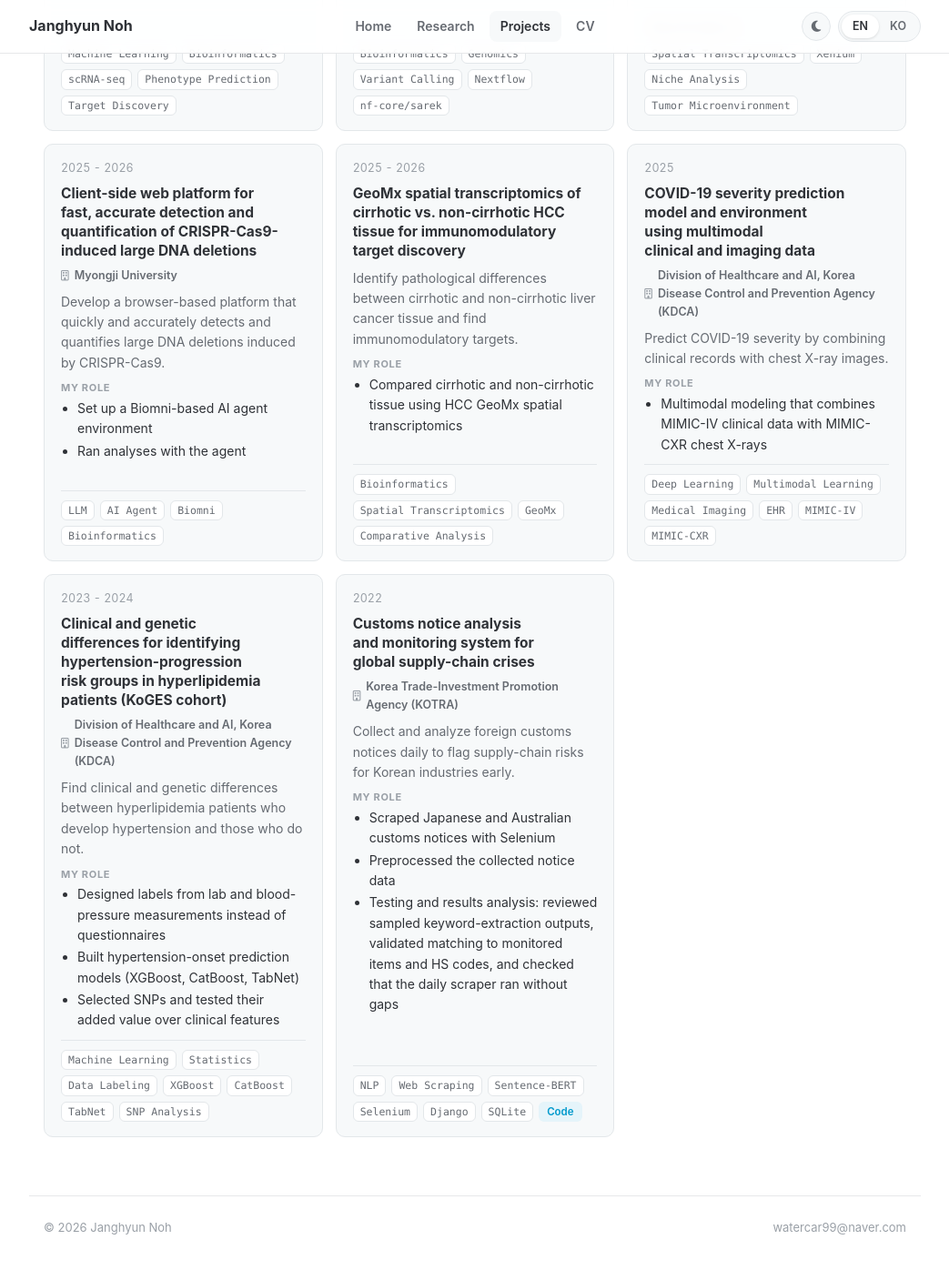
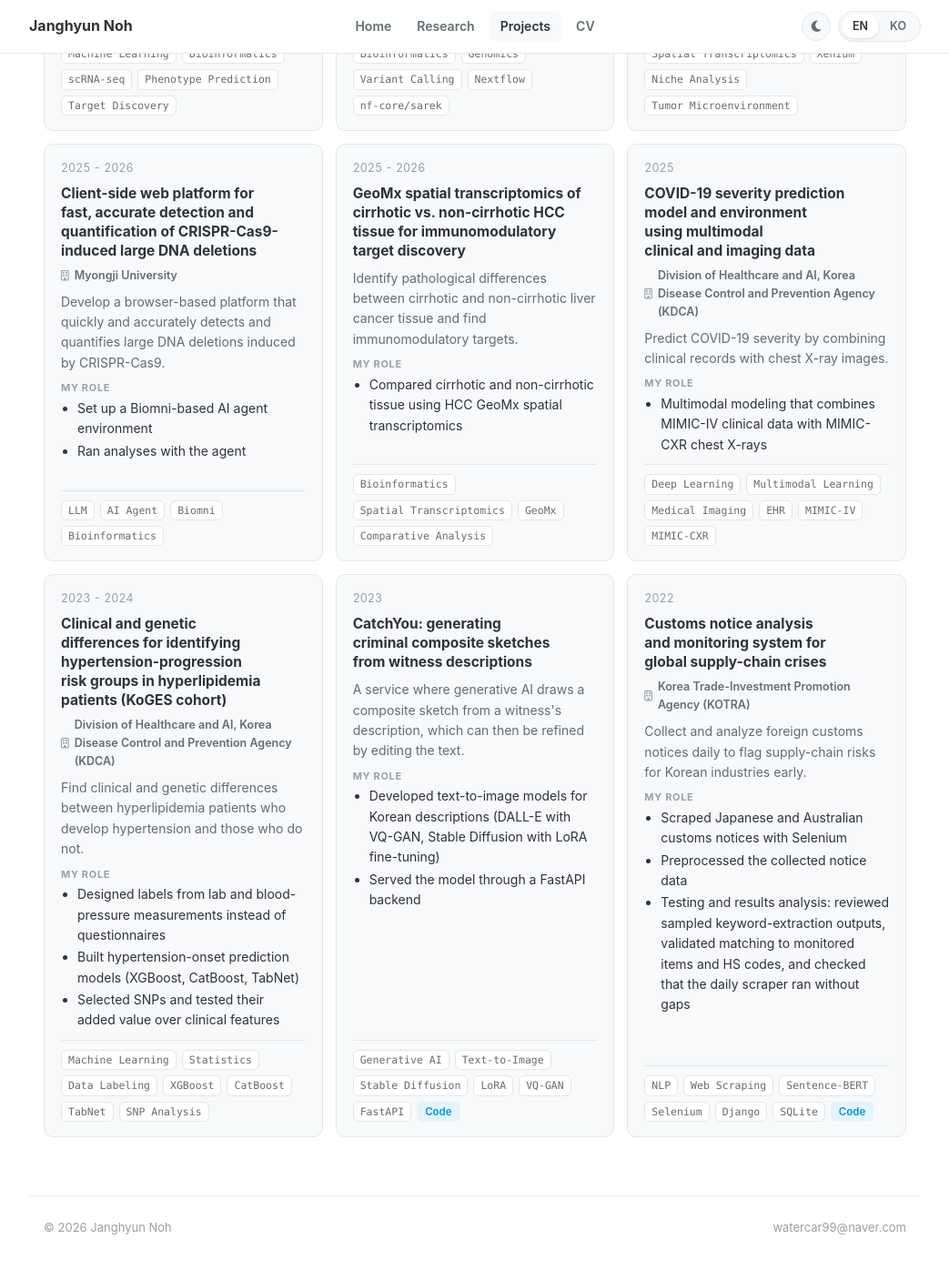
Before and after one commit to janghyunnoh/janghyunnoh.github.io, a Jekyll site: the page built from projects/index.md, in a window 1280 px wide and 1400 px high, scrolled down 544 px. Shown: the top 1396 px of the window at 91% size, without its empty margins (118-1161 px from the left). Built offline with Jekyll 4.4.1, drawn with Linux system fonts in a browser that asks for light colours.

Commit message:
Add CatchYou (text-to-montage generation) project card
Co-Authored-By: Claude Opus 5.5 <noreply@anthropic.com>
Claude-Session: https://claude.ai/code/session_01KSQJoZP1auZdYkoBxWPSet

```diff
--- a/_data/projects.yml
+++ b/_data/projects.yml
@@ -108,6 +108,21 @@
     - "SNP 선별 및 임상 변수 대비 추가 효과 검증"
   tags: [Machine Learning, Statistics, Data Labeling, XGBoost, CatBoost, TabNet, SNP Analysis]
 
+- period: "2023"
+  title: "CatchYou: generating criminal composite sketches from witness descriptions"
+  title_ko: "그놈을 잡아라 (CatchYou): 진술 기반 몽타주 생성 서비스"
+  summary: "A service where generative AI draws a composite sketch from a witness's description, which can then be refined by editing the text."
+  summary_ko: "목격자 진술을 입력하면 생성형 AI가 몽타주를 그려주고, 설명을 고쳐 가며 이미지를 다듬을 수 있는 서비스"
+  role:
+    - "Developed text-to-image models for Korean descriptions (DALL-E with VQ-GAN, Stable Diffusion with LoRA fine-tuning)"
+    - "Served the model through a FastAPI backend"
+  role_ko:
+    - "한국어 진술 기반 이미지 생성 모델 개발 (DALL-E·VQ-GAN, Stable Diffusion LoRA 파인튜닝)"
+    - "FastAPI 기반 모델 서빙 및 배포"
+  tags: [Generative AI, Text-to-Image, Stable Diffusion, LoRA, VQ-GAN, FastAPI]
+  links:
+    code: "https://github.com/Catch-You/CatchYou-AI"
+
 - period: "2022"
   title: "Customs notice analysis and monitoring system for global supply-chain crises"
   title_ko: "글로벌 공급망 위기 대응을 위한 세관 고시 분석 및 모니터링 시스템 개발"
```
